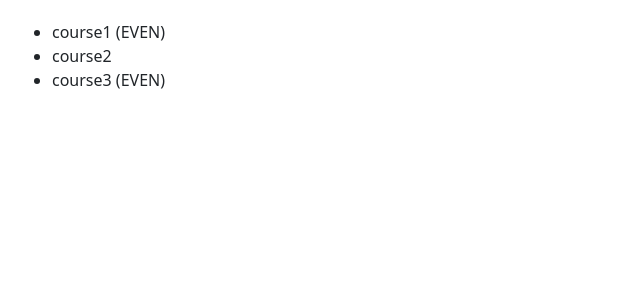
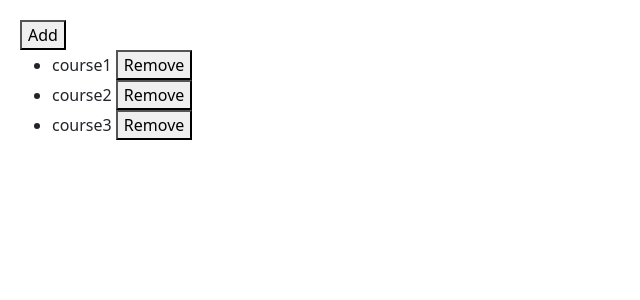
Before and after one commit to ajisrael/mosh-angular, an Angular app in the folder hello-world/: page / in a window 1280 px wide. Shown: the top 300 px of the page, without its empty margins (0-640 px from the left). Built offline with nearby package versions, Linux system fonts and the light colour scheme.

Commit message:
change detection

```diff
--- a/hello-world/src/app/app.component.html
+++ b/hello-world/src/app/app.component.html
@@ -1,5 +1,7 @@
+<button (click)="onAdd()">Add</button>
 <ul>
-    <li *ngFor="let course of courses; even as isEven">
-        {{ course.name }} <span *ngIf="isEven">(EVEN)</span>
+    <li *ngFor="let course of courses; index as i">
+        {{ course.name }}
+        <button (click)="onRemove(i)">Remove</button>
     </li>
 </ul>
--- a/hello-world/src/app/app.component.ts
+++ b/hello-world/src/app/app.component.ts
@@ -12,4 +12,12 @@
     { id: 2, name: 'course2' },
     { id: 3, name: 'course3' },
   ]
+
+  onAdd() {
+    this.courses.push({ id: 4, name: 'course4' })
+  }
+
+  onRemove(index: number) {
+    this.courses.splice(index, 1);
+  }
 }
```
